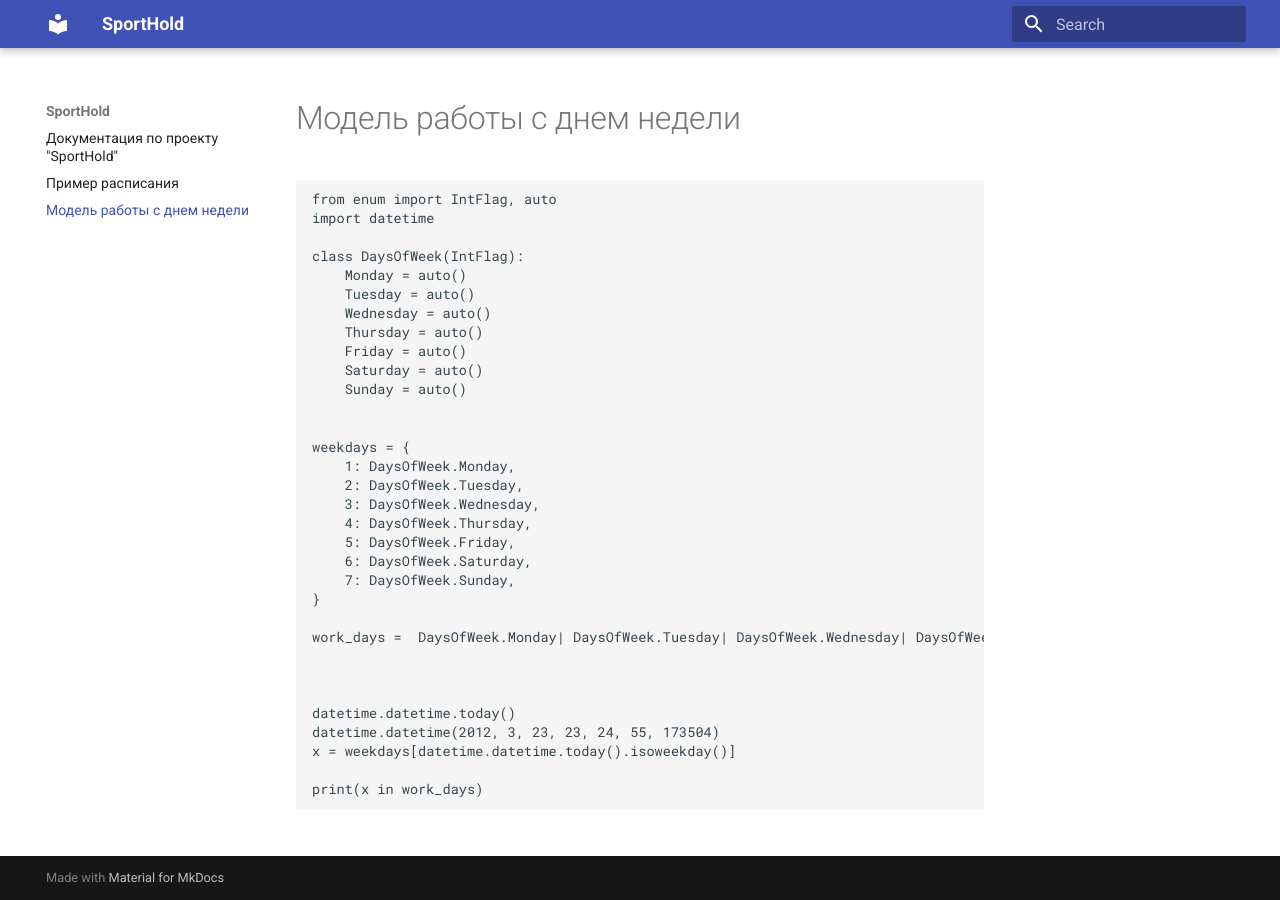
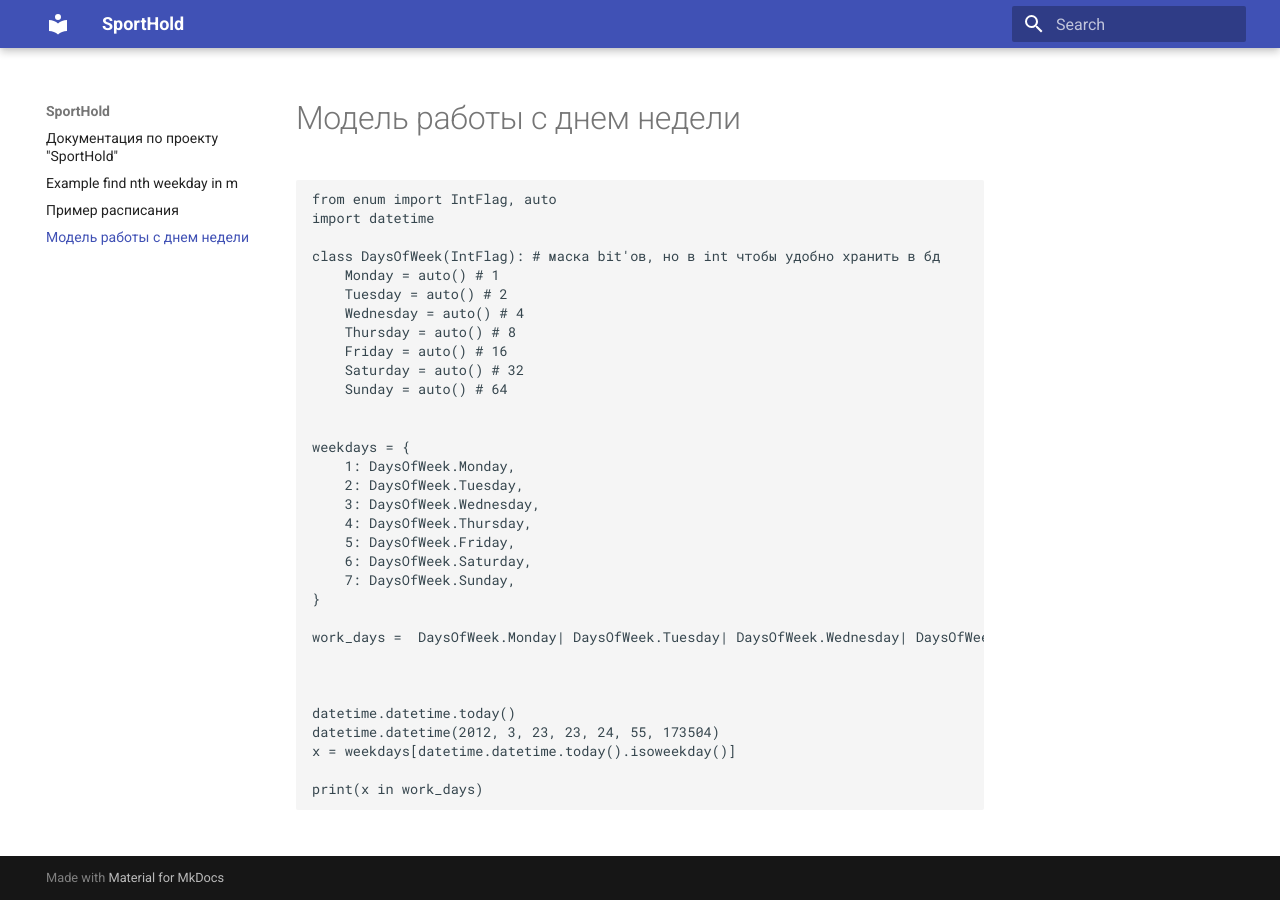
Before and after one commit to JohanHelm/SportHold, an MkDocs documentation site: the page built from docs/weekdays_model.md, in a window 1280 px wide. Built offline with MkDocs 1.6.1 and Material for MkDocs 9.7.7, drawn with Linux system fonts in a browser that asks for light colours.

Commit message:
added docs find nth weekday in month

```diff
--- a/docs/weekdays_model.md
+++ b/docs/weekdays_model.md
@@ -4,14 +4,14 @@
 from enum import IntFlag, auto
 import datetime
 
-class DaysOfWeek(IntFlag):
-    Monday = auto()
-    Tuesday = auto()
-    Wednesday = auto()
-    Thursday = auto()
-    Friday = auto()
-    Saturday = auto()
-    Sunday = auto()
+class DaysOfWeek(IntFlag): # маска bit'ов, но в int чтобы удобно хранить в бд
+    Monday = auto() # 1
+    Tuesday = auto() # 2
+    Wednesday = auto() # 4
+    Thursday = auto() # 8
+    Friday = auto() # 16
+    Saturday = auto() # 32
+    Sunday = auto() # 64
 
 
 weekdays = {
```
Also changed, not shown: docs/example_find_nth_weekday_in_m.md (added, +25 -0 lines).
